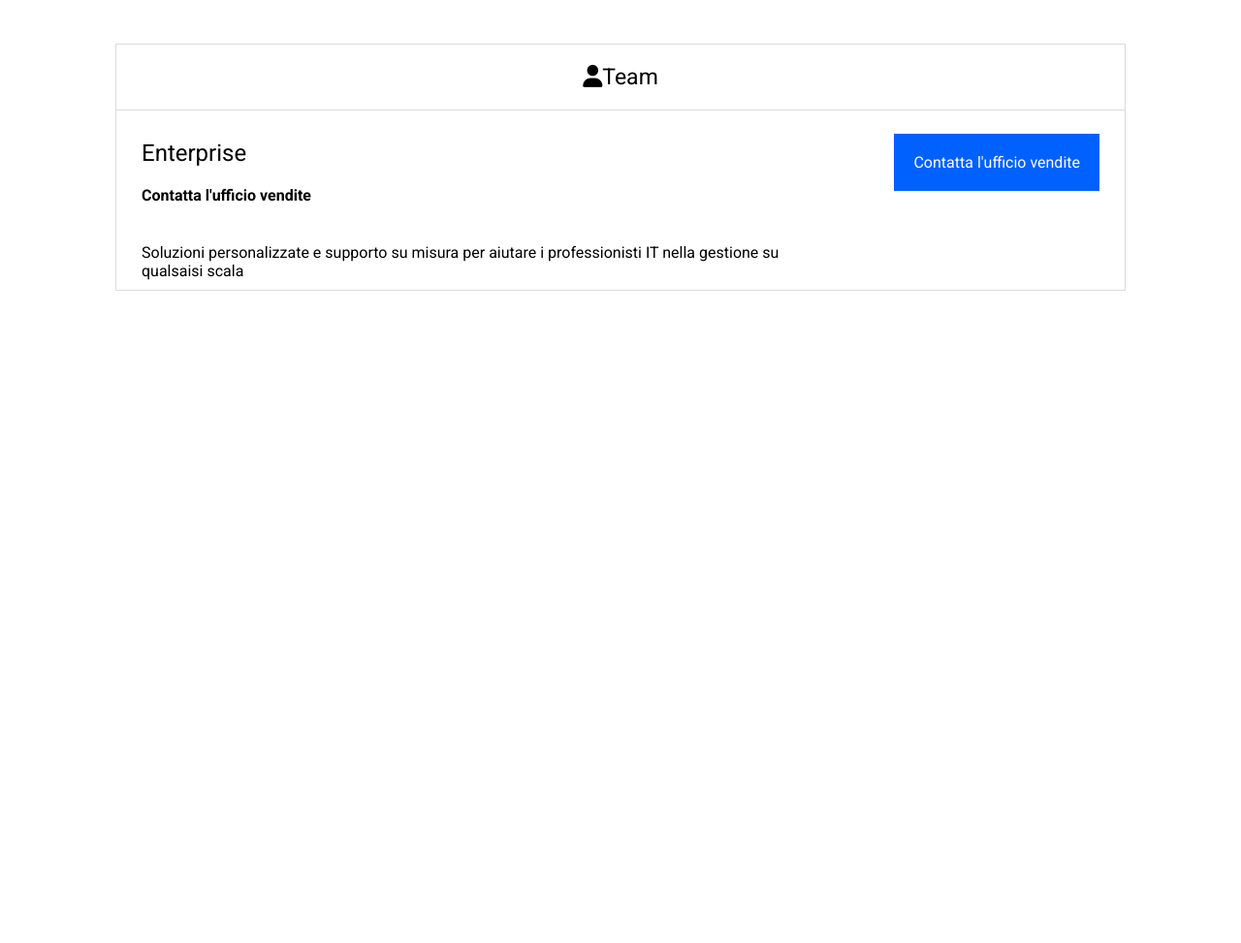
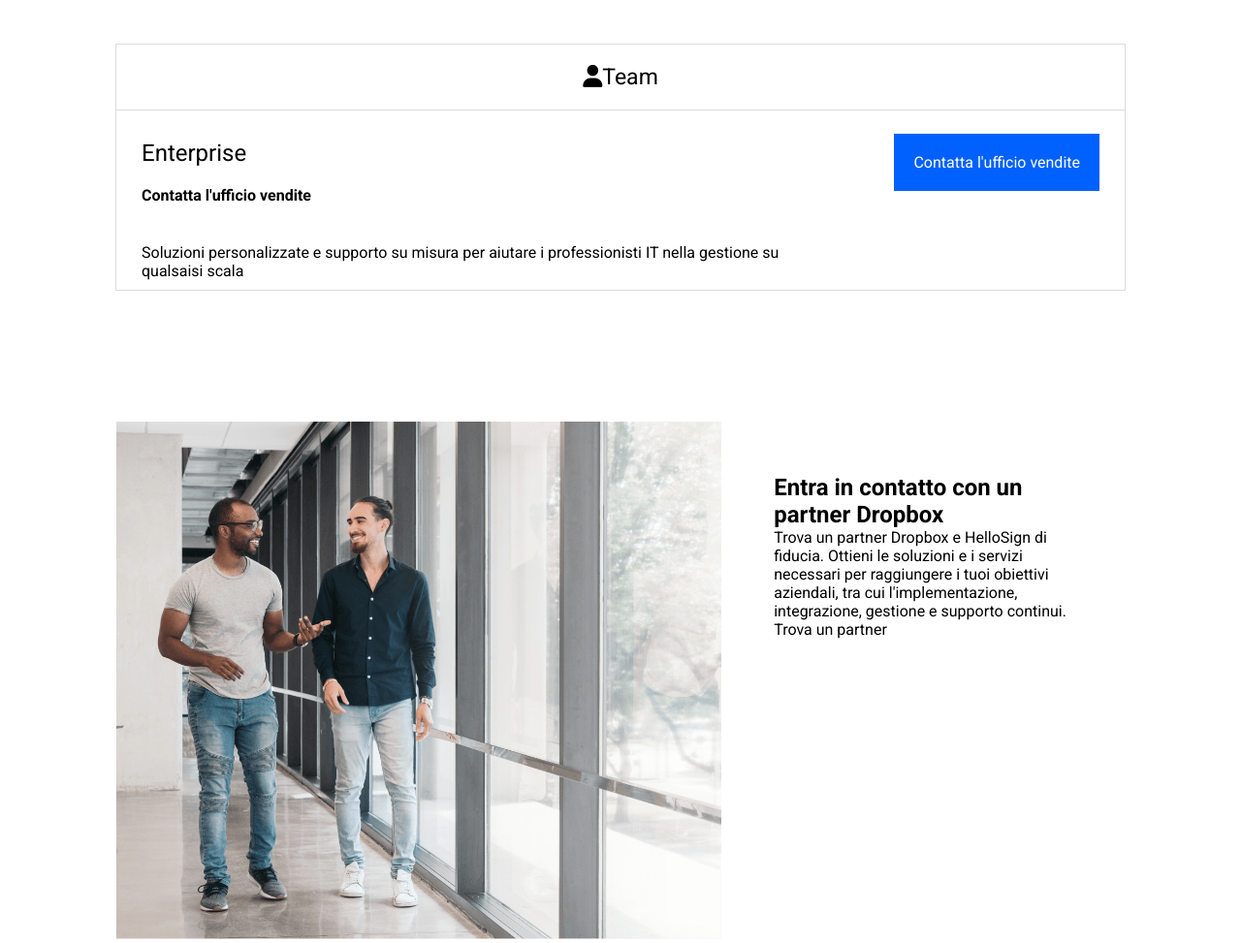
Before and after one commit to francescogentile25/htmlcss-dropbox, a plain HTML site: page index.html in a window 1280 px wide. Shown: the part 2179-3152 px from the top of the page at 97% size. Before the commit the page ends 2479 px from the top, so only its background shows below. Drawn offline with Linux system fonts and the light colour scheme.

Commit message:
FEAT markup section partner added

```diff
--- a/css/style.css
+++ b/css/style.css
@@ -271,3 +271,14 @@ CARD ICON
     max-width: 70%;
     padding-top: 40px;
 }
+.partner{
+    display: flex;
+}
+
+.image-partner{
+    width: 60%;
+}
+.text-partner{
+    padding: 54px;
+    width: 40%;
+}
--- a/index.html
+++ b/index.html
@@ -36,7 +36,6 @@
                     </a>
                 </li>
             </ul>
-
         </nav>
         <nav class="header-right-button">
             <ul class="right-button">
@@ -65,7 +64,7 @@
     </header>
     <!-- MAIN SECTION -->
     <main>
-        <section>
+        <section> <!--JUMBO SECTION-->
             <div class="container-l">
                 <div class="container-m">
                     <div class="title-page">
@@ -233,21 +232,28 @@
                                 </div>
                                 <div class="card-bottom-descriprion">
                                     <p>Soluzioni personalizzate e supporto su misura per aiutare i professionisti IT nella gestione su qualsaisi scala</p>
-
-                                            </div>
-
                                 </div>
                             </div>
-
-
+                        </div>
                     </div>
                 </div>
             </div>
         </section>
-
-
+        <section><!--SECTION PARTNER-->
+            <div class="container-s">
+                <div class="partner">
+                    <div class="image-partner">
+                        <img src="./img/partner.png" alt="">
+                    </div>
+                    <div class="text-partner">
+                        <h2>Entra in contatto con un partner Dropbox</h2>
+                        <p>Trova un partner Dropbox e HelloSign di fiducia. Ottieni le soluzioni e i servizi necessari per raggiungere i tuoi obiettivi aziendali, tra cui l'implementazione, integrazione, gestione e supporto continui.</p>
+                        <a href="#">Trova un partner</a>
+                    </div>
+                </div>
+            </div>
+        </section>
     </main>
-
     <footer></footer>
 </body>
 </html>
```
Lines whose indentation alone changed are shown as unchanged.
